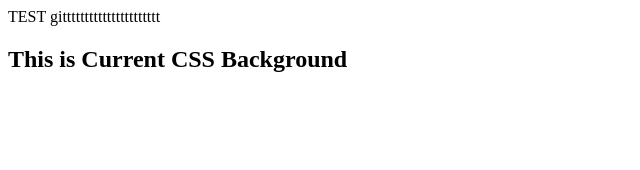
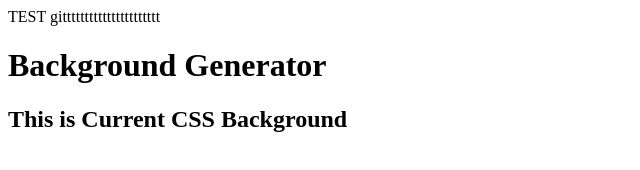
Before and after one commit to iamDavidLai/background-generatorTest, a plain HTML site: page index.html in a window 1280 px wide. Shown: the whole page, without its empty margins (0-640 px from the left). Drawn offline with Linux system fonts and the light colour scheme.

Commit message:
recerting back to old title

```diff
--- a/index.html
+++ b/index.html
@@ -1,5 +1,6 @@
 TEST
 gitttttttttttttttttttttt
 
+<h1>Background Generator</h1>
 
 <h2>This is Current CSS Background</h2>
```
